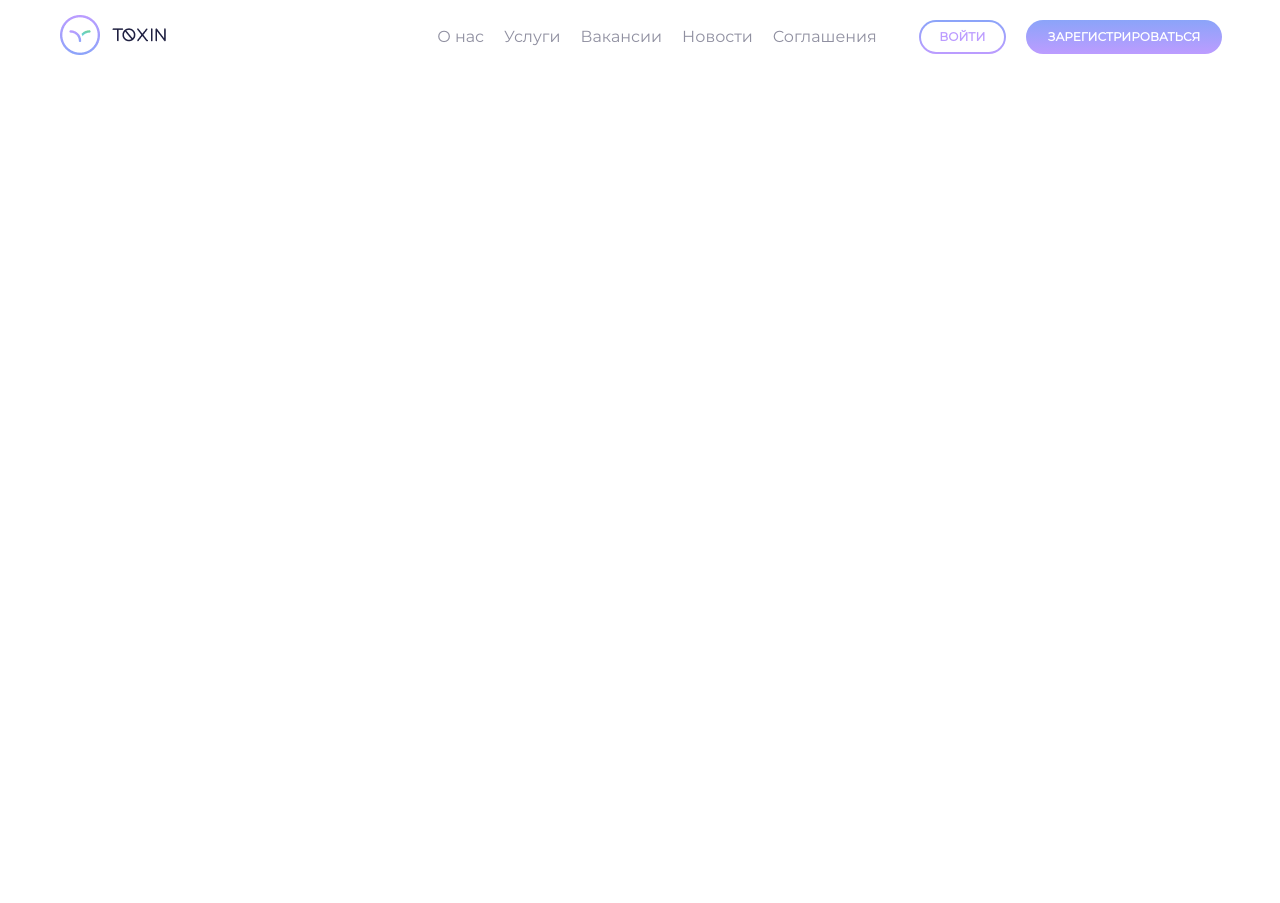
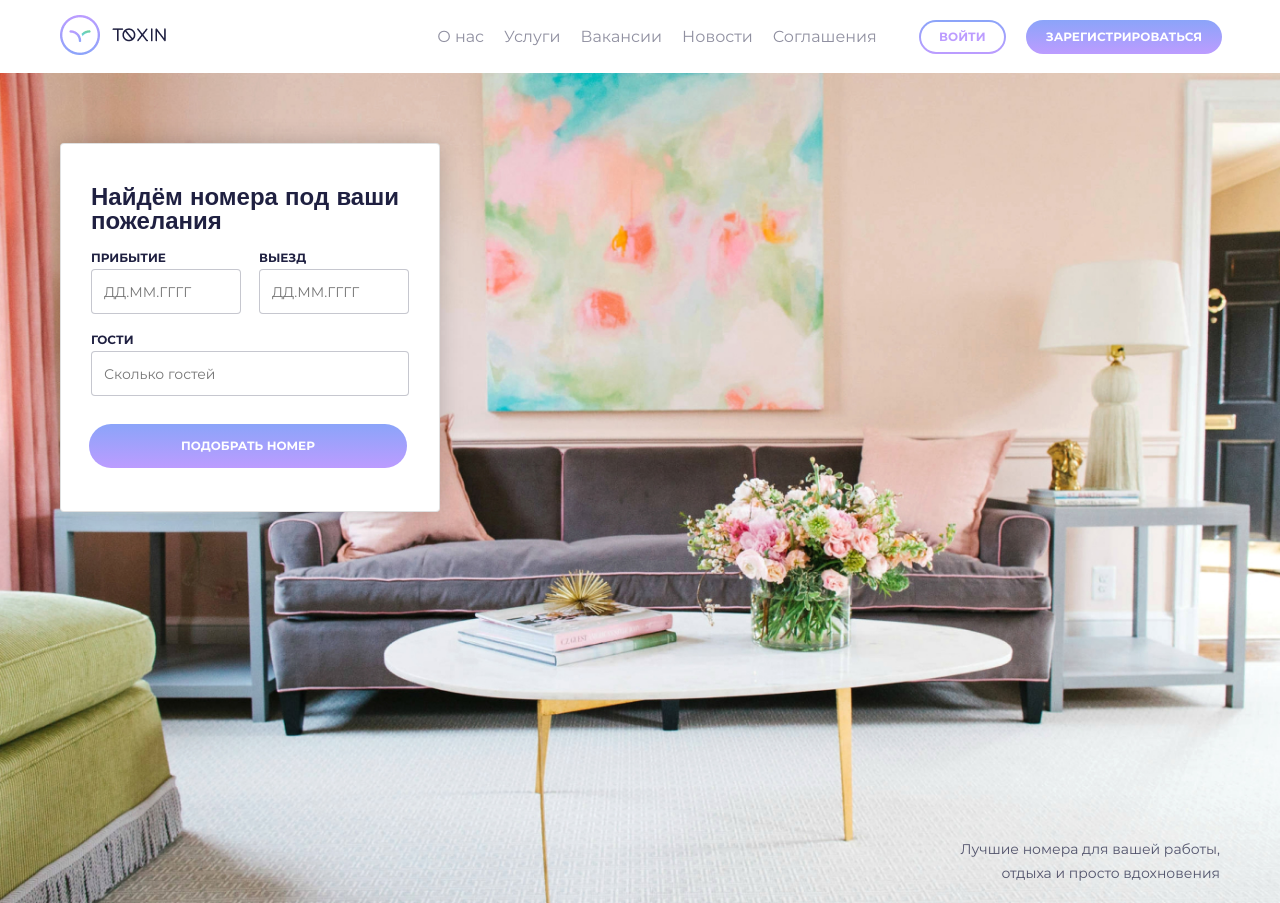
Before and after one commit to woodprop/TOXIN, a website: page src/index.html in a window 1280 px wide. Before the commit the page ends 800 px from the top, so only its background shows below. Drawn offline with Linux system fonts and the light colour scheme.

Commit message:
main section

```diff
--- a/src/index.html
+++ b/src/index.html
@@ -24,5 +24,26 @@
         </div>
     </div>
 </header>
+
+<section class="main">
+    <div class="container">
+        <div class="room-search">
+            <div class="room-search__title">Найдём номера под ваши пожелания</div>
+            <form action="#" class="room-search__form">
+                <div class="row">
+                    <label for="arrival">Прибытие
+                    <input type="text" class="room-search__input" id="arrival" placeholder="ДД.ММ.ГГГГ"></label>
+                    <label for="departure">Выезд
+                    <input type="text" class="room-search__input" id="departure" placeholder="ДД.ММ.ГГГГ"></label>
+                </div>
+                <label for="guests">Гости</label>
+                <input type="text" class="room-search__input room-search__input-guest" id="guests" placeholder="Сколько гостей">
+                <button class="room-search__btn">подобрать номер</button>
+            </form>
+        </div>
+        <h6 class="title">Лучшие номера для вашей работы,<br>отдыха и просто вдохновения</h6>
+    </div>
+</section>
+
 </body>
 </html>
--- a/src/sass/blocks/_header.sass
+++ b/src/sass/blocks/_header.sass
@@ -65,7 +65,7 @@
       width: 192px
       height: 30px
       border: none
-      border-radius: 22px
+      border-radius: 15px
       background: none
       color: #ffffff
       font-size: 12px
--- /dev/null
+++ b/src/sass/blocks/_main.sass
@@ -0,0 +1,80 @@
+.main
+  height: 830px
+  padding: 70px 0 18px 0
+  background: url("../images/interior1-bg.jpg") center center/cover no-repeat
+  .room-search
+    position: relative
+    z-index: 0
+    padding: 40px 30px 45px 30px
+    width: 380px
+    box-shadow: 0 0 25px rgba(0, 0, 0, 0.2)
+    border-radius: 4px
+    border: 1px solid rgba(0, 0, 0, 0.12)
+    background-color: #ffffff
+    &__title
+      color: #1f2041
+      font-family: Quicksand, sans-serif
+      font-size: 24px
+      font-weight: bold
+    &__form
+      margin-top: 20px
+    .row
+      margin-bottom: 20px
+      display: flex
+      justify-content: space-between
+    label
+      display: block
+      color: #1f2041
+      font-size: 12px
+      font-weight: 700
+      text-transform: uppercase
+    &__input
+      margin-top: 5px
+      padding: 12px
+      display: block
+      width: 150px
+      height: 45px
+      border-radius: 4px
+      border: 1px solid rgba(31, 32, 65, 0.25)
+      color: rgba(31, 32, 65, 0.75)
+      font-size: 14px
+      font-weight: normal
+      &-guest
+        width: 100%
+    &__btn
+      margin-top: 30px
+      display: block
+      position: relative
+      width: calc(100% - 4px)
+      height: 40px
+      border: none
+      border-radius: 20px
+      background: none
+      color: #ffffff
+      font-size: 12px
+      font-weight: 700
+      text-transform: uppercase
+      &:before
+        content: ''
+        display: block
+        position: absolute
+        top: -2px
+        left: -2px
+        width: calc(100% + 4px)
+        height: 44px
+        border-radius: 22px
+        background: linear-gradient(0, #bc9cff 0%, #8ba4f9 100%)
+        z-index: -1
+      &:hover
+        background: #ffffff
+        color: #bc9cff
+
+  h6
+    position: absolute
+    bottom: 0
+    right: 0
+    text-align: right
+    color: rgba(31, 32, 65, 0.75)
+    font-size: 14px
+    font-weight: normal
+    line-height: 24px
--- a/src/sass/common/_fonts.sass
+++ b/src/sass/common/_fonts.sass
@@ -5,7 +5,13 @@
     font-style: normal
 
 @font-face
-    font-family: 'Roboto'
+    font-family: 'Montserrat'
     src: url('../fonts/Montserrat-Bold.otf')
     font-weight: bold
     font-style: normal
+
+@font-face
+    font-family: 'Quicksand'
+    src: url('../fonts/Quicksand-Bold.otf')
+    font-weight: bold
+    font-style: normal
--- a/src/sass/common/_general.sass
+++ b/src/sass/common/_general.sass
@@ -1,3 +1,5 @@
 .container
+  position: relative
   margin: 0 auto
   width: 1160px
+  height: 100%
--- a/src/sass/style.sass
+++ b/src/sass/style.sass
@@ -1,7 +1,5 @@
 @import "node_modules/css-reset-and-normalize-sass/scss/reset-and-normalize"
 @import "common/fonts"
-@import "common/general"
-@import "blocks/header"
 
 *
   margin: 0
@@ -10,3 +8,7 @@
 
 html
   font-family: Montserrat, sans-serif
+
+@import "common/general"
+@import "blocks/header"
+@import "blocks/main"
```
Also changed, not shown: src/css/style.min.css, src/fonts/Quicksand-Bold.otf (added), 1 other file.
